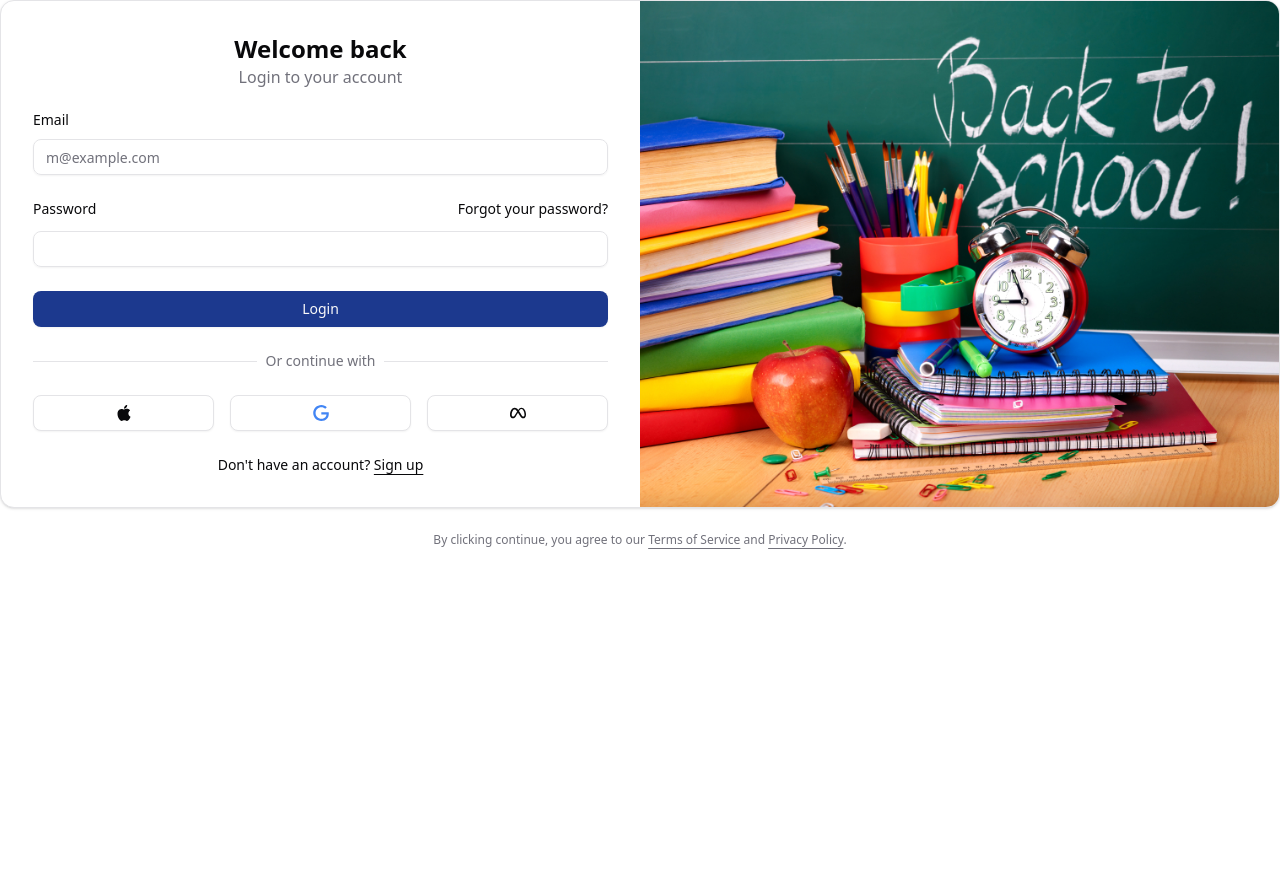
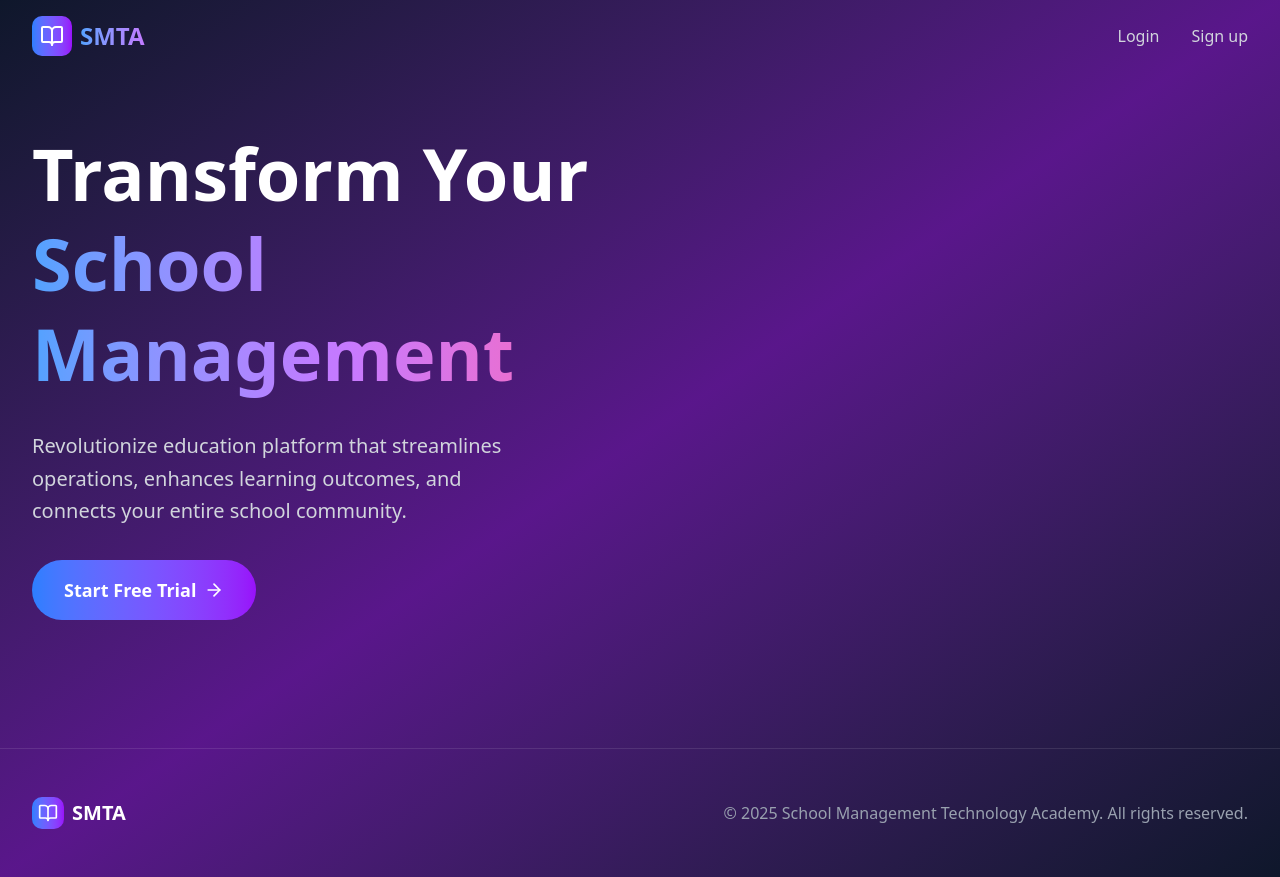
Before and after one commit to TITIMA19/Jadara-students-, a React (Vite) app in the folder frontend/: page / in a window 1280 px wide. Before the commit the page ends 800 px from the top, so only its background shows below. Built offline with nearby package versions, Linux system fonts and the light colour scheme.

Commit message:
feat:create landing page

```diff
--- a/frontend/src/App.tsx
+++ b/frontend/src/App.tsx
@@ -6,13 +6,16 @@ import Layout from "@/components/Layout";
 import ShowCourses from "./pages/courses/ShowCourses";
 import AddCourse from "./pages/courses/AddCourse";
 import SchoolStatistics from "./pages/SchoolStatistics";
+import Home from "./pages/home/Home";
 function App() {
 
   return (
     <>
     <BrowserRouter>
   <Routes>
-    <Route path="/" element={<LoginForm/>} />
+    <Route path="/" element={<Home/>} />
+
+    <Route path="/login" element={<LoginForm/>} />
     <Route path="/register" element={<Register/>} />
 
     <Route path="/*" element={
--- /dev/null
+++ b/frontend/src/pages/home/Home.tsx
@@ -0,0 +1,171 @@
+import  { useState, useEffect } from 'react';
+import { ChevronRight, BookOpen, Users, BarChart3, Shield, Star, Play, CheckCircle, ArrowRight, Menu, X } from 'lucide-react';
+
+export default function Home() {
+  const [isMenuOpen, setIsMenuOpen] = useState(false);
+  const [scrollY, setScrollY] = useState(0);
+  const [activeTestimonial, setActiveTestimonial] = useState(0);
+
+  useEffect(() => {
+    const handleScroll = () => setScrollY(window.scrollY);
+    window.addEventListener('scroll', handleScroll);
+    return () => window.removeEventListener('scroll', handleScroll);
+  }, []);
+
+  useEffect(() => {
+    const interval = setInterval(() => {
+      setActiveTestimonial((prev) => (prev + 1) % testimonials.length);
+    }, 4000);
+    return () => clearInterval(interval);
+  }, []);
+
+  const features = [
+    {
+      icon: BookOpen,
+      title: "Curriculum Management",
+      description: "Advanced tools for designing, tracking, and optimizing educational curricula with real-time analytics.",
+      color: "from-blue-500 to-cyan-500"
+    },
+    {
+      icon: Users,
+      title: "Student & Staff Portal",
+      description: "Integrated platform connecting students, teachers, and administrators with seamless communication.",
+      color: "from-purple-500 to-pink-500"
+    },
+    {
+      icon: BarChart3,
+      title: "Performance Analytics",
+      description: "Data-driven insights to track student progress, identify trends, and improve educational outcomes.",
+      color: "from-orange-500 to-red-500"
+    },
+    {
+      icon: Shield,
+      title: "Security & Compliance",
+      description: "Enterprise-grade security with full FERPA compliance and advanced data protection protocols.",
+      color: "from-green-500 to-emerald-500"
+    }
+  ];
+
+  const testimonials = [
+    {
+      name: "Dr. Sarah Johnson",
+      role: "Principal, Riverside Academy",
+      content: "SMTA transformed our school operations completely. Student engagement increased by 40% in just one semester.",
+      rating: 5
+    },
+    {
+      name: "Michael Chen",
+      role: "IT Director, Metro School District",
+      content: "The implementation was seamless and the support team is exceptional. Best investment we've made in years.",
+      rating: 5
+    },
+    {
+      name: "Lisa Rodriguez",
+      role: "Vice Principal, Innovation High",
+      content: "Our administrative efficiency improved dramatically. We save 15 hours per week on routine tasks.",
+      rating: 5
+    }
+  ];
+
+
+
+  return (
+    <div className="min-h-screen bg-gradient-to-br from-slate-900 via-purple-900 to-slate-900 text-white overflow-hidden">
+
+
+      {/* Navigation */}
+      <nav className={`fixed top-0 w-full z-50 transition-all duration-300 ${scrollY > 50 ? 'bg-slate-900/95 backdrop-blur-lg border-b border-white/10' : 'bg-transparent'}`}>
+        <div className="max-w-7xl mx-auto px-4 sm:px-6 lg:px-8">
+          <div className="flex justify-between items-center py-4">
+            <div className="flex items-center space-x-2">
+              <div className="w-10 h-10 bg-gradient-to-r from-blue-500 to-purple-600 rounded-lg flex items-center justify-center">
+                <BookOpen className="w-6 h-6 text-white" />
+              </div>
+              <span className="text-2xl font-bold bg-gradient-to-r from-blue-400 to-purple-400 bg-clip-text text-transparent">SMTA</span>
+            </div>
+
+            <div className="hidden md:flex items-center space-x-8">
+              <a href="/login" className="text-gray-300 hover:text-white transition-colors">Login</a>
+              <a href="/register" className="text-gray-300 hover:text-white transition-colors">Sign up</a>
+
+            </div>
+
+            <button
+              className="md:hidden"
+              onClick={() => setIsMenuOpen(!isMenuOpen)}
+            >
+              {isMenuOpen ? <X className="w-6 h-6" /> : <Menu className="w-6 h-6" />}
+            </button>
+          </div>
+        </div>
+
+        {/* Mobile Menu */}
+        {isMenuOpen && (
+          <div className="md:hidden bg-slate-900/95 backdrop-blur-lg border-t border-white/10">
+            <div className="px-4 py-4 space-y-4">
+              <a href="/login" className="block text-gray-300 hover:text-white transition-colors">Login</a>
+              <a href="/register" className="block text-gray-300 hover:text-white transition-colors">Sign up</a>
+
+            </div>
+          </div>
+        )}
+      </nav>
+
+      {/* Hero Section */}
+      <section className="relative pt-20 pb-20 lg:pt-32 lg:pb-32">
+        <div className="max-w-7xl mx-auto px-4 sm:px-6 lg:px-8">
+          <div className="grid lg:grid-cols-2 gap-12 items-center">
+            <div className="space-y-8">
+
+
+              <h1 className="text-5xl lg:text-7xl font-bold leading-tight">
+                Transform Your
+                <span className="block bg-gradient-to-r from-blue-400 via-purple-400 to-pink-400 bg-clip-text text-transparent">
+                  School Management
+                </span>
+              </h1>
+
+              <p className="text-xl text-gray-300 leading-relaxed max-w-lg">
+                Revolutionize education platform that streamlines operations, enhances learning outcomes, and connects your entire school community.
+              </p>
+
+              <div className="flex flex-col sm:flex-row gap-4">
+                <button className="group bg-gradient-to-r from-blue-500 to-purple-600 px-8 py-4 rounded-full text-lg font-semibold hover:shadow-xl hover:shadow-blue-500/25 transition-all duration-300 transform hover:scale-105 flex items-center justify-center">
+                <a href="/register">
+                  Start Free Trial</a>
+                  <ArrowRight className="w-5 h-5 ml-2 group-hover:translate-x-1 transition-transform" />
+                </button>
+
+              </div>
+            </div>
+
+
+          </div>
+        </div>
+      </section>
+
+
+
+
+
+
+      {/* Footer */}
+      <footer className="py-12 border-t border-white/10">
+        <div className="max-w-7xl mx-auto px-4 sm:px-6 lg:px-8">
+          <div className="flex flex-col md:flex-row justify-between items-center">
+            <div className="flex items-center space-x-2 mb-4 md:mb-0">
+              <div className="w-8 h-8 bg-gradient-to-r from-blue-500 to-purple-600 rounded-lg flex items-center justify-center">
+                <BookOpen className="w-5 h-5 text-white" />
+              </div>
+              <span className="text-xl font-bold">SMTA</span>
+            </div>
+
+            <div className="text-gray-400 text-center md:text-right">
+              <p>&copy; 2025 School Management Technology Academy. All rights reserved.</p>
+            </div>
+          </div>
+        </div>
+      </footer>
+    </div>
+  );
+}
```
Also changed, not shown: frontend/src/assets/SMTA.png (added), frontend/src/assets/image.png (added).
